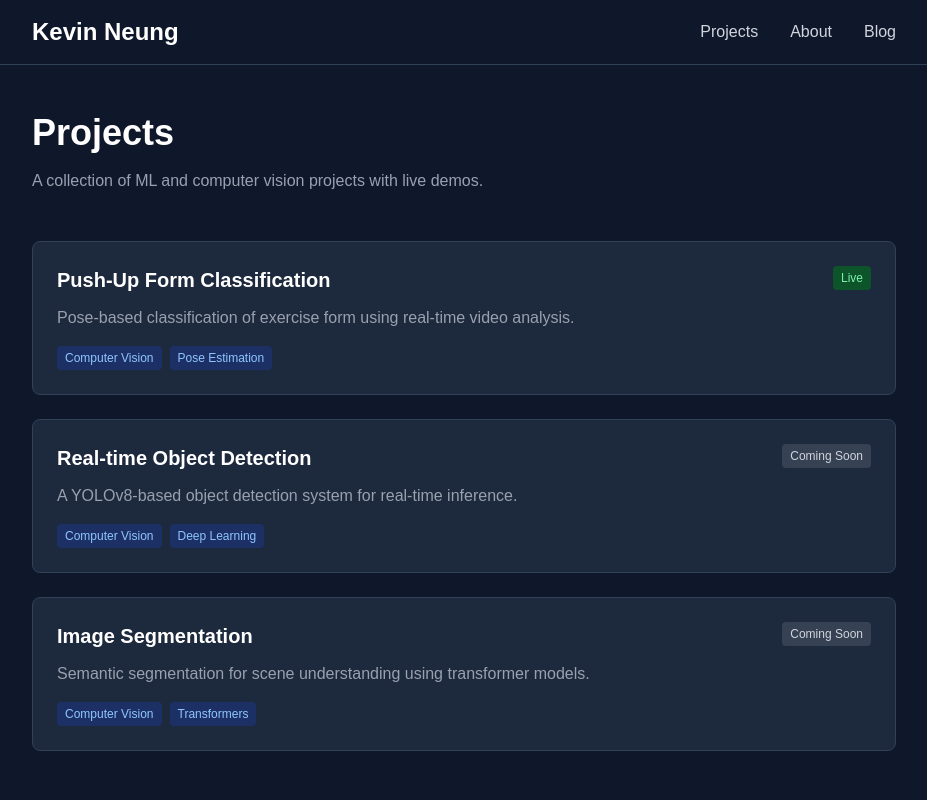
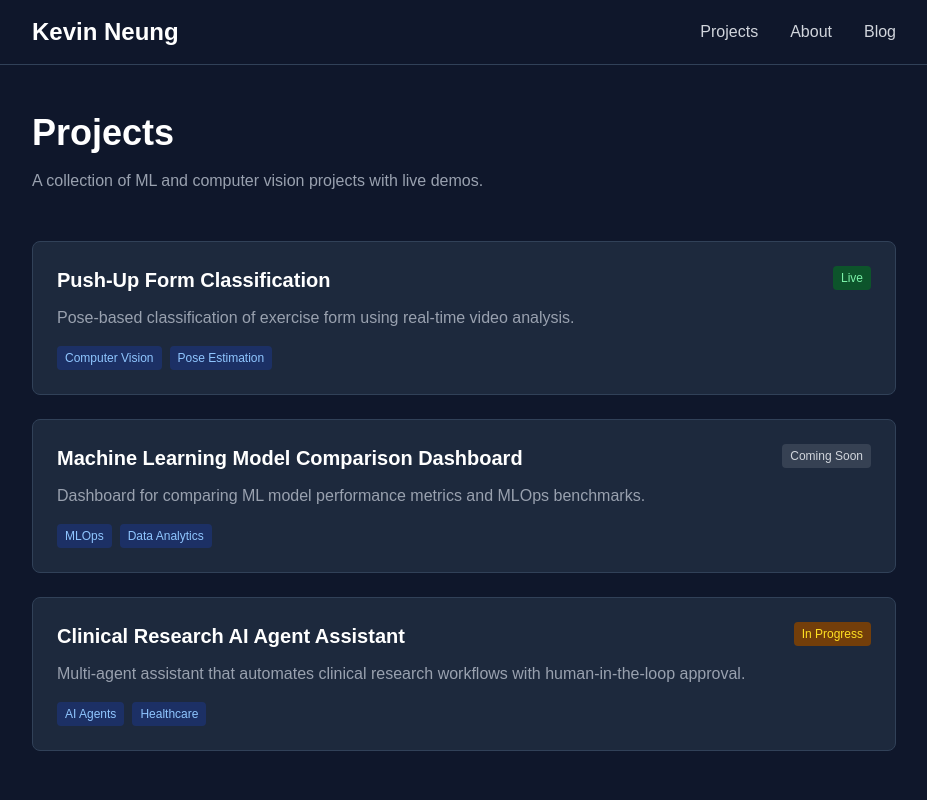
Before and after one commit to kevinneung/kevinneung.github.io, a Next.js app: page /projects in a window 1280 px wide. Shown: the top 800 px of the page, without its empty margins (176-1103 px from the left). Built offline with nearby package versions, Linux system fonts and the light colour scheme.

Commit message:
Replace placeholder projects with ML Dashboard and Clinical Research Assistant
- Replace Real-time Object Detection with Machine Learning Model Comparison Dashboard
- Replace Image Segmentation with Clinical Research AI Agent Assistant
- Add GitHub repo link for Clinical Research Assistant project

```diff
--- a/data/projects.ts
+++ b/data/projects.ts
@@ -37,41 +37,42 @@ pose detection combined with custom logic to count repetitions.`,
     featured: true,
   },
   {
-    slug: 'object-detection',
-    title: 'Real-time Object Detection',
-    category: ['Computer Vision', 'Deep Learning'],
-    summary: 'A YOLOv8-based object detection system for real-time inference.',
-    description: `This project demonstrates real-time object detection using the YOLOv8 model.
-Upload an image or use your webcam to detect objects in real-time.
-The model can identify over 80 different object categories.`,
-    technologies: ['Python', 'YOLO', 'OpenCV', 'PyTorch'],
+    slug: 'ml-model-comparison',
+    title: 'Machine Learning Model Comparison Dashboard',
+    category: ['MLOps', 'Data Analytics'],
+    summary: 'Dashboard for comparing ML model performance metrics and MLOps benchmarks.',
+    description: `A comprehensive dashboard for comparing machine learning models across both
+performance metrics (accuracy, F1 score, precision, recall) and MLOps benchmarks
+(training time, inference speed, resource usage). Helps data scientists and ML engineers
+make informed decisions when selecting models for production deployment.`,
+    technologies: ['Python', 'Machine Learning', 'Data Visualization'],
     features: [
-      'Real-time detection',
-      '80+ object categories',
-      'Webcam support',
-      'Image upload',
+      'Performance metrics comparison (accuracy, F1, precision, recall)',
+      'MLOps benchmarking (training time, inference speed)',
+      'Resource usage analysis',
+      'Side-by-side model evaluation',
     ],
-    spaceId: 'kevinneung/object-detection',
     status: 'Coming Soon',
     featured: false,
   },
   {
-    slug: 'image-segmentation',
-    title: 'Image Segmentation',
-    category: ['Computer Vision', 'Transformers'],
-    summary: 'Semantic segmentation for scene understanding using transformer models.',
-    description: `This project uses transformer-based models to perform semantic segmentation on images.
-It can identify and label different regions of an image, useful for autonomous driving,
-medical imaging, and more.`,
-    technologies: ['Python', 'Transformers', 'PyTorch', 'Hugging Face'],
+    slug: 'clinical-research-assistant',
+    title: 'Clinical Research AI Agent Assistant',
+    category: ['AI Agents', 'Healthcare'],
+    summary: 'Multi-agent assistant that automates clinical research workflows with human-in-the-loop approval.',
+    description: `A multi-agent clinical research assistant built with Pydantic-AI, PySide6, and SQLite
+that automates labor-intensive clinical study workflows through orchestrated AI agents with
+human-in-the-loop approval flows. Features specialized agents for project management,
+document drafting, and professional correspondence.`,
+    technologies: ['Python', 'Pydantic-AI', 'PySide6', 'SQLite', 'LLMs'],
     features: [
-      'Semantic segmentation',
-      'Scene understanding',
-      'Multiple model support',
-      'Batch processing',
+      'Multi-agent architecture (Orchestrator, Project Manager, Document Maker, Email Drafter)',
+      'Human-in-the-loop approval for critical actions',
+      'MCP integration for filesystem and web search',
+      'Full-featured desktop UI with chat, file browser, and agent monitoring',
     ],
-    spaceId: 'kevinneung/image-segmentation',
-    status: 'Coming Soon',
+    repoUrl: 'https://github.com/kevinneung/clinical_research_assistant',
+    status: 'In Progress',
     featured: false,
   },
 ];
```
